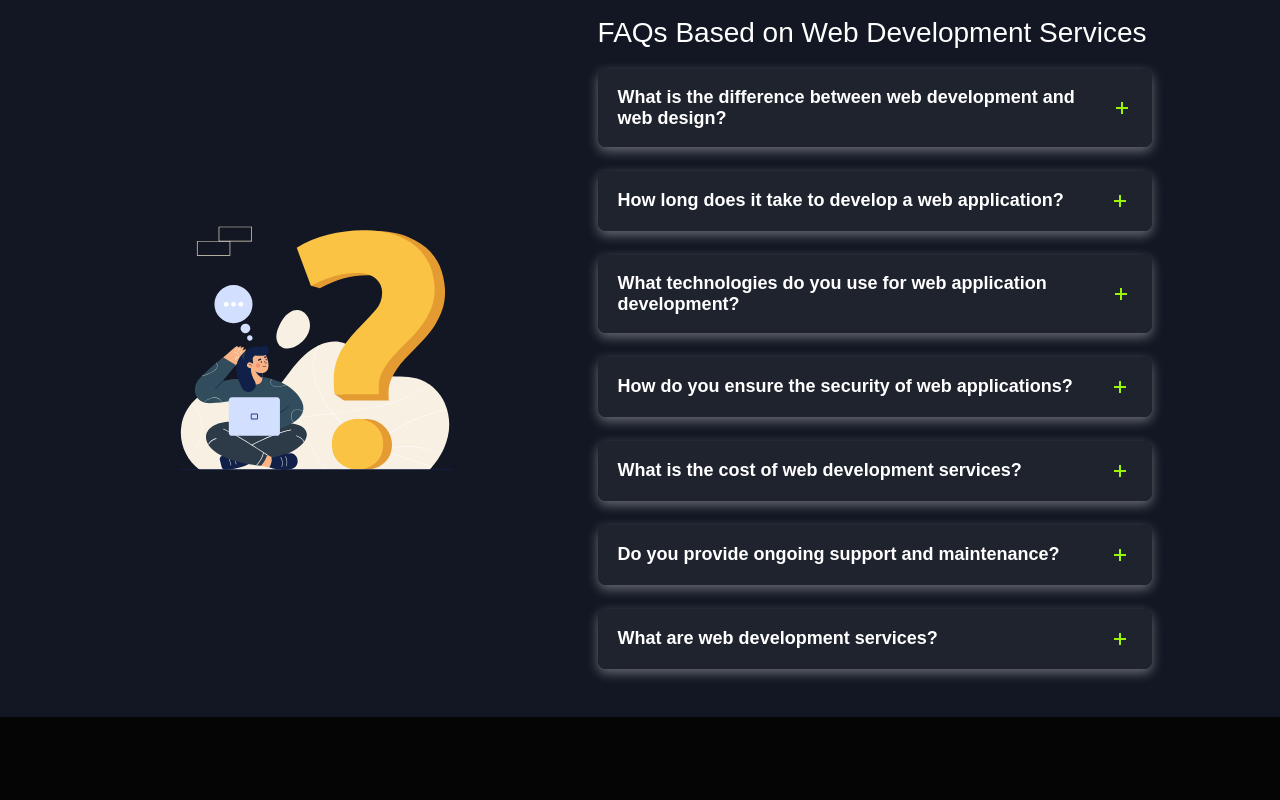
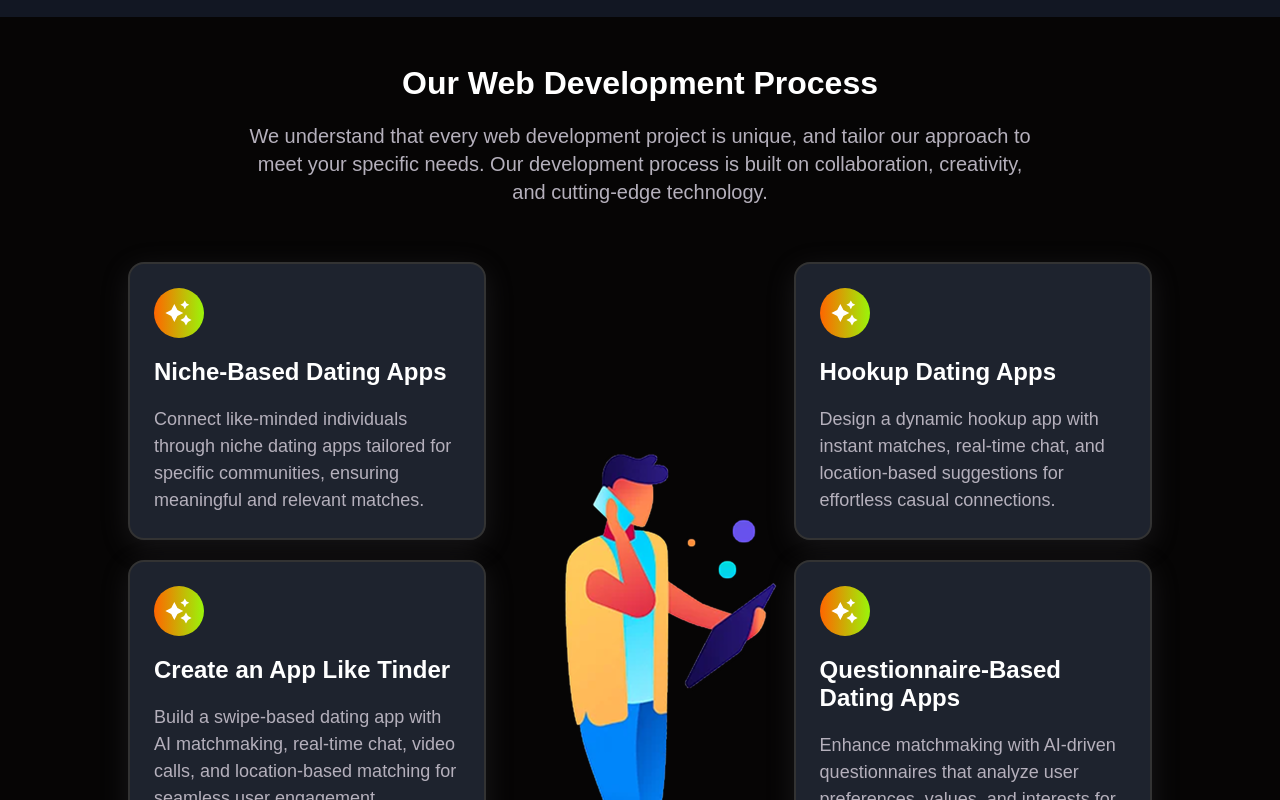
Before and after one commit to magicchat-core/powermetica, a Next.js app: page /dating-app-development in a window 1280 px wide. Shown: the part 2580-3380 px from the top of the page. Built offline with nearby package versions, Linux system fonts and the light colour scheme.

Commit message:
create development solutions

```diff
--- /dev/null
+++ b/src/Components/datingApp-components/Card.js
@@ -0,0 +1,17 @@
+import styles from "./Card.module.css";
+import { RiSparkling2Fill } from "react-icons/ri";
+
+
+export default function Card({ title, text }) {
+  return (
+    <div className={styles.card}>
+      <div className={styles.iconWrapper}>
+        <RiSparkling2Fill className={styles.icon}/>
+      </div>
+      <div>
+        <h3 className={styles.title}>{title}</h3>
+        <p className={styles.text}>{text}</p>
+      </div>
+    </div>
+  );
+}
--- /dev/null
+++ b/src/Components/datingApp-components/Card.module.css
@@ -0,0 +1,51 @@
+.card {
+  background: #1e232e;
+  padding: 24px;
+  border-radius: 16px;
+  box-shadow: rgba(100, 100, 111, 0.2) 0px 7px 29px 0px;
+  text-align: left;
+  flex: 1 1 calc((100% - 80px) / 3);
+  cursor: pointer;
+  border: 2px solid #333;
+}
+.title {
+  font-size: 24px;
+  font-weight: 600;
+  margin-bottom: 20px;
+  color: var(--white-color);
+}
+
+.text {
+  font-size: 18px;
+  color: var(--subSecondary-text);
+  line-height: 1.5;
+}
+
+.iconWrapper {
+  width: 50px;
+  height: 50px;
+  display: flex;
+  align-items: center;
+  justify-content: center;
+  background: var(--primary-gradient);
+  border-radius: 50%;
+  margin-bottom: 20px;
+}
+.icon {
+  font-size: 28px;
+  color: var(--white-color);
+  z-index: 1;
+}
+
+
+@media (max-width: 1024px) {
+  .card {
+    flex: 1 1 calc((100% - 40px) / 2);
+  }
+}
+
+@media (max-width: 600px) {
+  .card {
+    flex: 1 1 100%;
+  }
+}
--- /dev/null
+++ b/src/Components/datingApp-components/cardData.js
@@ -0,0 +1,28 @@
+const cardData = [
+  {
+    title: "Niche-Based Dating Apps",
+    text: "Connect like-minded individuals through niche dating apps tailored for specific communities, ensuring meaningful and relevant matches.",
+  },
+  {
+    title: "Create an App Like Tinder",
+    text: "Build a swipe-based dating app with AI matchmaking, real-time chat, video calls, and location-based matching for seamless user engagement.",
+  },
+  {
+    title: "Religion-Based Dating Apps",
+    text: "Develop faith-based dating apps that connect users with shared beliefs, offering secure interactions and community-driven engagement.",
+  },
+  {
+    title: "Hookup Dating Apps",
+    text: "Design a dynamic hookup app with instant matches, real-time chat, and location-based suggestions for effortless casual connections.",
+  },
+  {
+    title: "Questionnaire-Based Dating Apps",
+    text: "Enhance matchmaking with AI-driven questionnaires that analyze user preferences, values, and interests for highly compatible connections.",
+  },
+  {
+    title: "LGBTQ+ Dating Apps",
+    text: "Create a safe and inclusive LGBTQ+ dating app with identity-based matching, privacy features, and community-driven connections.",
+  },
+];
+
+export default cardData;
--- a/src/app/dating-app-development/datingApp.module.css
+++ b/src/app/dating-app-development/datingApp.module.css
@@ -28,9 +28,45 @@
   line-height: 28px;
   color: var(--subSecondary-text);
 }
-.allCards{
+.cardWrap {
   display: flex;
-  flex-wrap: wrap;
-  gap: 40px;
+  flex-direction: column;
+  padding: 3rem 8rem;
+  background: var(--dark-text);
+}
+.cardsHeading {
+  margin: auto;
+  text-align: center;
+  width: 100%;
+  max-width: 800px;
+}
+.cardsHeading h2 {
+  font-size: 32px;
+  font-weight: 600;
+  margin-bottom: 20px;
+}
+.description {
+  font-size: 1.25rem;
+  margin-bottom: 3.5rem;
+  line-height: 28px;
+  color: var(--subSecondary-text);
+}
+.allCards {
+  display: flex;
+  align-items: center;
+  width: 100%;
   justify-content: space-between;
 }
+
+.firstCard {
+  width: 35%;
+  display: flex;
+  flex-direction: column;
+  gap: 20px;
+}
+.remainingCards {
+  width: 35%;
+  display: flex;
+  flex-direction: column;
+  gap: 20px;
+}
--- a/src/app/dating-app-development/page.js
+++ b/src/app/dating-app-development/page.js
@@ -6,6 +6,9 @@ import FAQ from "@/Components/webSite-dev-components/FAQ";
 import datingfaqItems from "@/Components/datingApp-components/datingfaqItems";
 import CustomDatingApp from "@/Components/datingApp-components/CustomDatingApp";
 import TimeTestedComp from "@/Components/datingApp-components/TimeTestedComp";
+import Card from "@/Components/datingApp-components/Card";
+import datingSty from "./datingApp.module.css";
+import cardData from "@/Components/datingApp-components/cardData";
 
 const datingAppDevelopment = () => {
   const bannerData = {
@@ -31,7 +34,37 @@ const datingAppDevelopment = () => {
 
       <CustomDatingApp />
 
-      <TimeTestedComp/>
+      <TimeTestedComp />
+
+      <section className={datingSty.cardWrap}>
+        <div className={datingSty.cardsHeading}>
+          <h2>Our Web Development Process</h2>
+          <p className={datingSty.description}>
+            We understand that every web development project is unique, and
+            tailor our approach to meet your specific needs. Our development
+            process is built on collaboration, creativity, and cutting-edge
+            technology.
+          </p>
+        </div>
+
+        <div className={datingSty.allCards}>
+          <div className={datingSty.firstCard}>
+            {cardData.slice(0, 3).map((props, index) => (
+              <Card key={index} {...props} />
+            ))}
+          </div>
+
+          <img
+          src="/assets/img/man_with_laptop.png"
+          alt="custom-dating-banner"
+        />
+          <div className={datingSty.remainingCards}>
+            {cardData.slice(3, 6).map((props, index) => (
+              <Card key={index + 1} {...props} />
+            ))}
+          </div>
+        </div>
+      </section>
 
       <FAQ items={datingfaqItems} />
     </div>
```
Also changed, not shown: public/assets/img/man_with_laptop.png (added), 1 other file (tests, documents, lock files or other folders).
